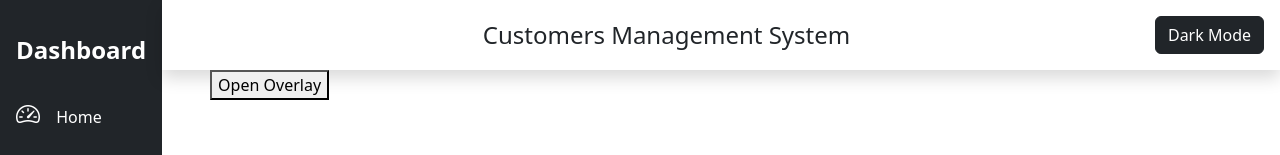
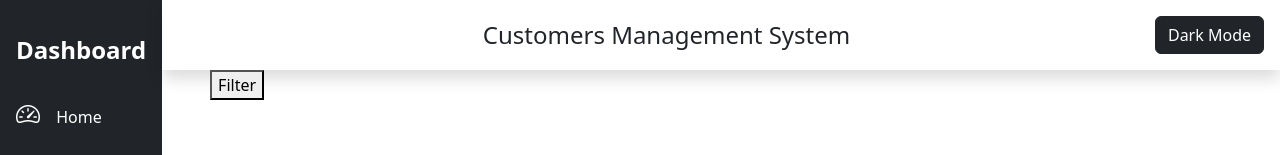
Before and after one commit to thienphan02/AnspireProject, a React (Vite) app in the folder frontend/: page /customer in a window 1280 px wide. Shown: the top 155 px of the page. Built offline with nearby package versions, Linux system fonts and the light colour scheme; no server answers.

Commit message:
Changed Button tag

```diff
--- a/frontend/src/Customer.jsx
+++ b/frontend/src/Customer.jsx
@@ -146,7 +146,7 @@ function Customer({ isDarkMode }) {
         <div className="px-5">
 
              {/* Button to toggle the overlay */}
-      <button onClick={toggleOverlay}>Open Overlay</button>
+      <button onClick={toggleOverlay}>Filter</button>
 
 {/* Overlay component */}
 {showOverlay && <FilterOverlay onClose={toggleOverlay} onFilterSubmit={handleFilterSubmit}/>}
```
